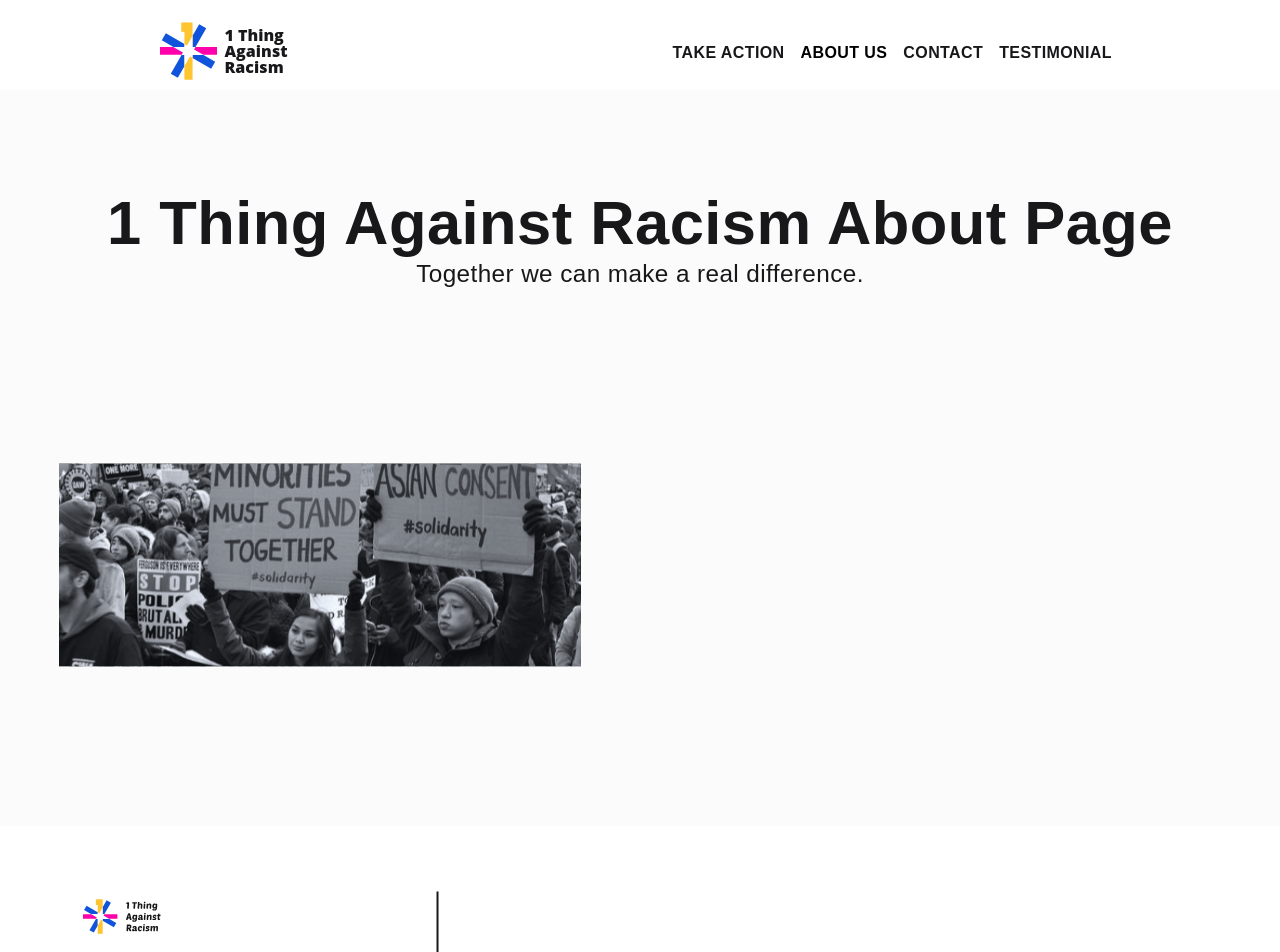
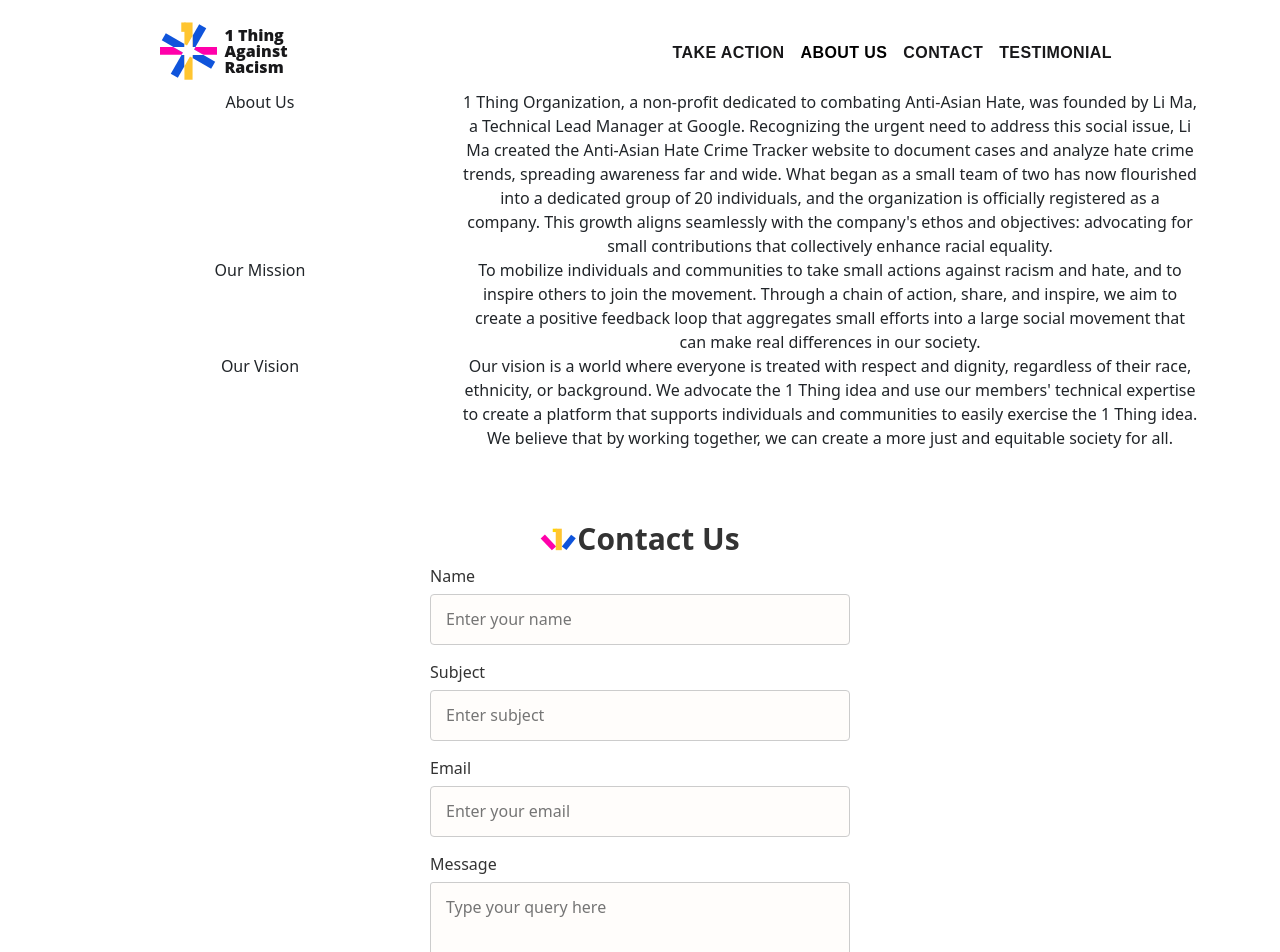
Before and after one commit to 1thing-org/1thing.org, a React (Create React App) app: page /aboutus in a window 1280 px wide. Shown: the top 952 px of the page. Built offline with nearby package versions, Linux system fonts and the light colour scheme; no server answers.

Commit message:
update About Us Page

```diff
--- a/src/components/about/AboutUs.tsx
+++ b/src/components/about/AboutUs.tsx
@@ -1,24 +1,17 @@
 import NavBar from '../navbar/NavBar';
 import Footer from '../footer/Footer';
-import HeroSection from '../hero/HeroSection';
-import HeroImage from "assets/hero.svg";
-
-
-const aboutHeroData: {heading: string, subheading: string} = {
-    "heading": `1 Thing Against Racism About Page`,
-    "subheading": `Lorem ipsum dolor sit amet consectetur. Aliquam sed egestas enim porttitor tristique id lectus.
-                    Eget orci vestibulum fringilla diam adipiscing proin. Auctor vestibulum varius interdum euismod
-                    convallis ultricies mauris sollicitudin nisl.`
-}
+import AboutUsSection from "./AboutUsContent";
+import ContactOneThing from "./ContactUs";
 
 function AboutUs(){
     return (
-        <div>
-            <NavBar />
-            <HeroSection heading={aboutHeroData.heading} subheading={aboutHeroData.subheading} imageSrc={HeroImage} hideHeroText={true} />
-            <Footer />
-        </div>
-    );
+            <div>
+                <NavBar />
+                <AboutUsSection />
+                <ContactOneThing />
+                <Footer />
+            </div>
+        );
 }
 
 export default AboutUs;
--- /dev/null
+++ b/src/components/about/AboutUsContent.tsx
@@ -0,0 +1,45 @@
+import Container from "react-bootstrap/Container";
+import Col from "react-bootstrap/Col";
+import Row from "react-bootstrap/Row";
+
+const aboutUsData: {
+  name: string;
+  desc: string;
+}[] = [
+  {
+    name: "About Us",
+    desc:
+      "1 Thing Organization, a non-profit dedicated to combating Anti-Asian Hate, was founded by Li Ma, a Technical Lead Manager at Google. Recognizing the urgent need to address this social issue, Li Ma created the Anti-Asian Hate Crime Tracker website to document cases and analyze hate crime trends, spreading awareness far and wide. What began as a small team of two has now flourished into a dedicated group of 20 individuals, and the organization is officially registered as a company. This growth aligns seamlessly with the company's ethos and objectives: advocating for small contributions that collectively enhance racial equality.",
+  },
+  {
+    name: "Our Mission",
+    desc:
+      "To mobilize individuals and communities to take small actions against racism and hate, and to inspire others to join the movement. Through a chain of action, share, and inspire, we aim to create a positive feedback loop that aggregates small efforts into a large social movement that can make real differences in our society.",
+  },
+  {
+    name: "Our Vision",
+    desc:
+      "Our vision is a world where everyone is treated with respect and dignity, regardless of their race, ethnicity, or background. We advocate the 1 Thing idea and use our members' technical expertise to create a platform that supports individuals and communities to easily exercise the 1 Thing idea. We believe that by working together, we can create a more just and equitable society for all.",
+  }
+];
+
+function AboutUsSection() {
+    return (
+            <Container id="about-us-container">
+                <Row>
+                    <Col xs={4} className = "">{aboutUsData[0].name}</Col>
+                    <Col xs={8}>{aboutUsData[0].desc}</Col>
+                </Row>
+                <Row>
+                    <Col xs={4}>{aboutUsData[1].name}</Col>
+                    <Col xs={8}>{aboutUsData[1].desc}</Col>
+                </Row>
+                <Row>
+                    <Col xs={4}>{aboutUsData[2].name}</Col>
+                    <Col xs={8}>{aboutUsData[2].desc}</Col>
+                </Row>
+            </Container>
+    );
+}
+
+export default AboutUsSection;
--- /dev/null
+++ b/src/components/about/ContactUs.tsx
@@ -0,0 +1,37 @@
+import logo from "../../assets/home-page/smallLogo.svg"
+
+function ContactOneThing() {
+    return (
+        <div className="share form">
+            <div className="wrapper">
+                <div className="form-inner-cont">
+                    <form action="https://1thing.us20.list-manage.com/subscribe/post?u=21d473c726961a9ff53d21a35&id=81aac402d9" method="post" className="signin-form">
+                        <div style={{ display: 'flex', alignItems: 'center', justifyContent: 'center',}}>
+                            <img src={logo} alt="Logo" style={{ width: '37px', height: '23.5px'}} />
+                            <h4 style={{ textAlign: 'center', marginBottom: '0' }}>Contact Us</h4>
+                        </div>
+                        <div className="form-input">
+                            <label className='smallTitle' htmlFor="FNAME">Name</label>
+                            <input type="text" name="FNAME" id="FNAME" placeholder="Enter your name" />
+                        </div>
+                        <div className="form-input">
+                            <label className='smallTitle' htmlFor="w3lSubject">Subject</label>
+                            <input type="text" name="w3lSubject" id="w3lSubject" placeholder="Enter subject" required />
+                        </div>
+                        <div className="form-input">
+                            <label className='smallTitle' htmlFor="EMAIL">Email</label>
+                            <input type="email" name="EMAIL" id="EMAIL" placeholder="Enter your email" required />
+                        </div>
+                        <div className="form-input">
+                            <label className='smallTitle' htmlFor="w3lMessage">Message</label>
+                            <textarea name="w3lMessage" id="w3lMessage" placeholder="Type your query here"></textarea>
+                        </div>
+                        <button className="btn">Submit</button>
+                    </form>
+                </div>
+            </div>
+        </div>
+    )
+}
+
+export default ContactOneThing;
```
Also changed, not shown: 1 other file (tests, documents, lock files or other folders).
